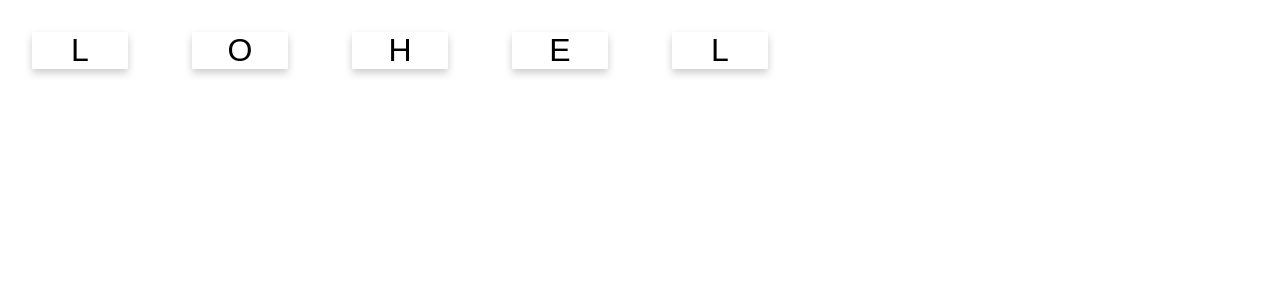
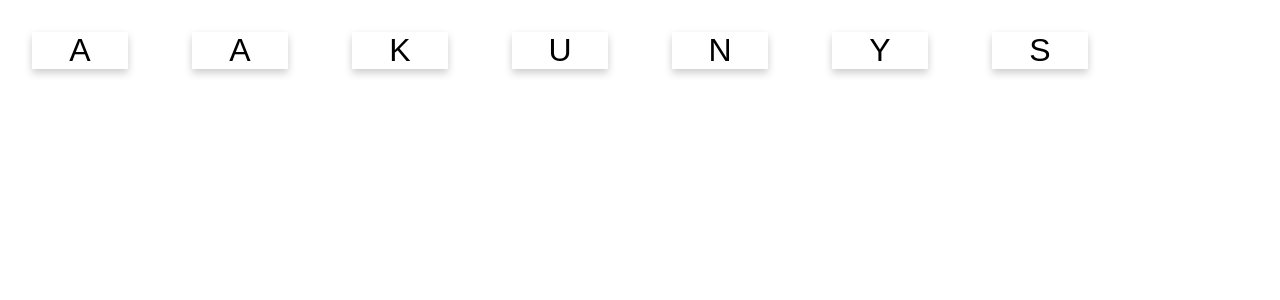
Before and after one commit to Nuna2026/nam03, a React (Create React App) app: page / in a window 1280 px wide. Shown: the top 300 px of the page. Built offline with nearby package versions, Linux system fonts and the light colour scheme.

Commit message:
เปลี่ยนชื่อ

```diff
--- a/src/App.js
+++ b/src/App.js
@@ -8,7 +8,7 @@ class App extends Component {
   render() {
     return (
       <div>
-        <WordCard value="HELLO"/>
+        <WordCard value="SUKANYA"/>
     </div>
     );
   }
```
